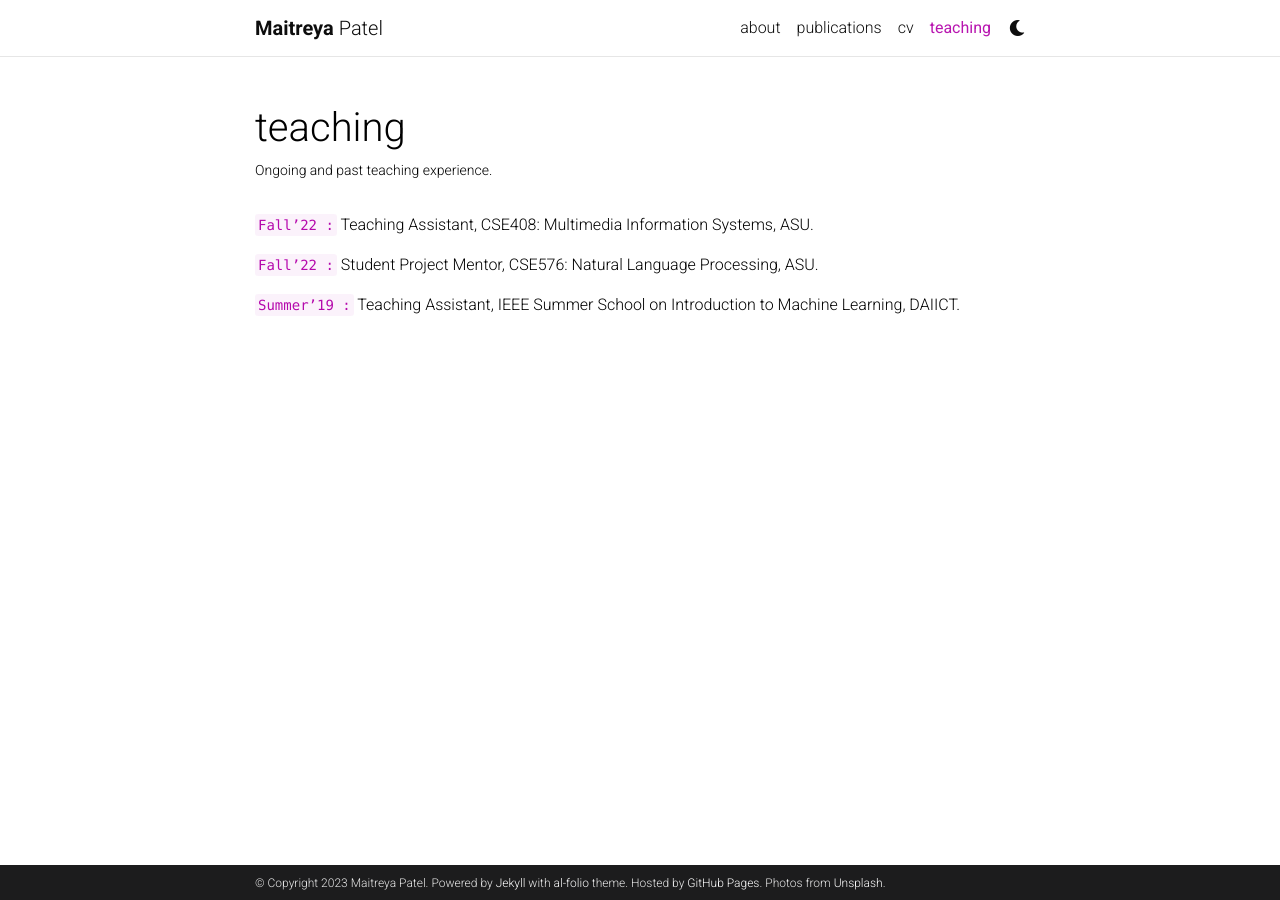
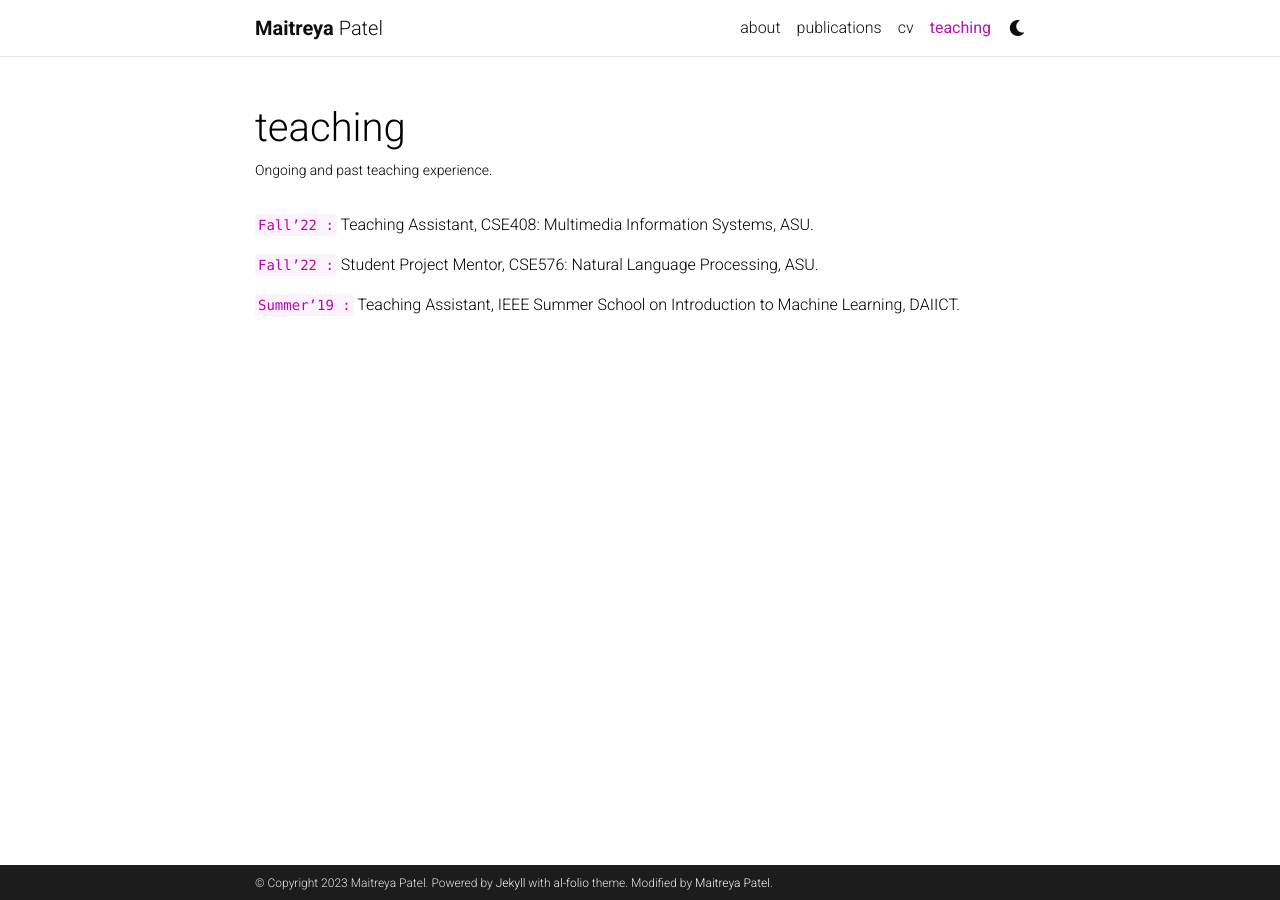
Before and after one commit to Maitreyapatel/maitreyapatel.github.io, a Jekyll site: the page built from _pages/teaching.md, in a window 1280 px wide. Built offline with Jekyll 4.4.1, drawn with Linux system fonts in a browser that asks for light colours; full-size pictures stand in for the smaller copies a plugin makes; comment, search, counter and statistics services are not loaded; a style sheet for code colours, icons or effects is not loaded.

Commit message:
missing figure and footer changed

```diff
--- a/_bibliography/papers.bib
+++ b/_bibliography/papers.bib
@@ -119,7 +119,7 @@ Our experiments reveal a surprising and significant performance gap in terms of
   organization={IEEE},
   bibtex_show={true},
   pdf={https://ieeexplore.ieee.org/document/9287502},
-  preview={},
+  preview={weak_speech.png},
 }
 
 
--- a/_config.yml
+++ b/_config.yml
@@ -11,9 +11,8 @@ description: > # the ">" symbol means to ignore newlines until "footer_text:"
   A simple, whitespace theme for academics. Based on [*folio](https://github.com/bogoli/-folio) design.
 footer_text: >
   Powered by <a href="https://jekyllrb.com/" target="_blank">Jekyll</a> with <a href="https://github.com/alshedivat/al-folio">al-folio</a> theme.
-  Hosted by <a href="https://pages.github.com/" target="_blank">GitHub Pages</a>.
-  Photos from <a href="https://unsplash.com" target="_blank">Unsplash</a>.
-keywords: Maitreya, Multimodal, Causal-reasoning, portfolio-website  # add your own keywords or leave empty
+  Modified by <a href="https://github.com/Maitreyapatel">Maitreya Patel</a>.
+keywords: Maitreya, GenerativeAI, Multimodal, Causal-reasoning, portfolio-website  # add your own keywords or leave empty
 
 lang: en # the language of your site (for example: en, fr, cn, ru, etc.)
 icon: ⚛️  # the emoji used as the favicon (alternatively, provide image name in /assets/img/)
```
